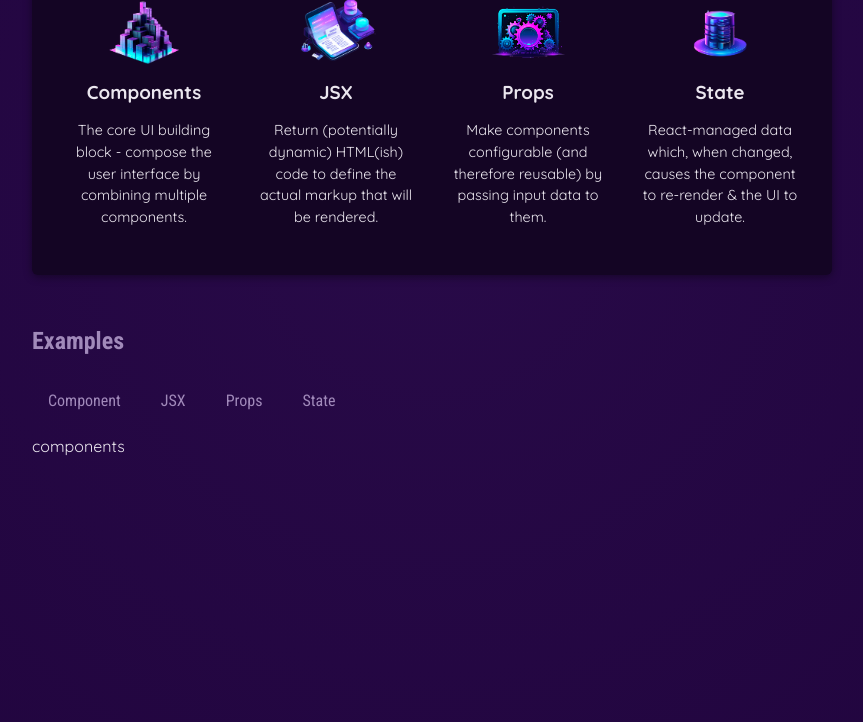
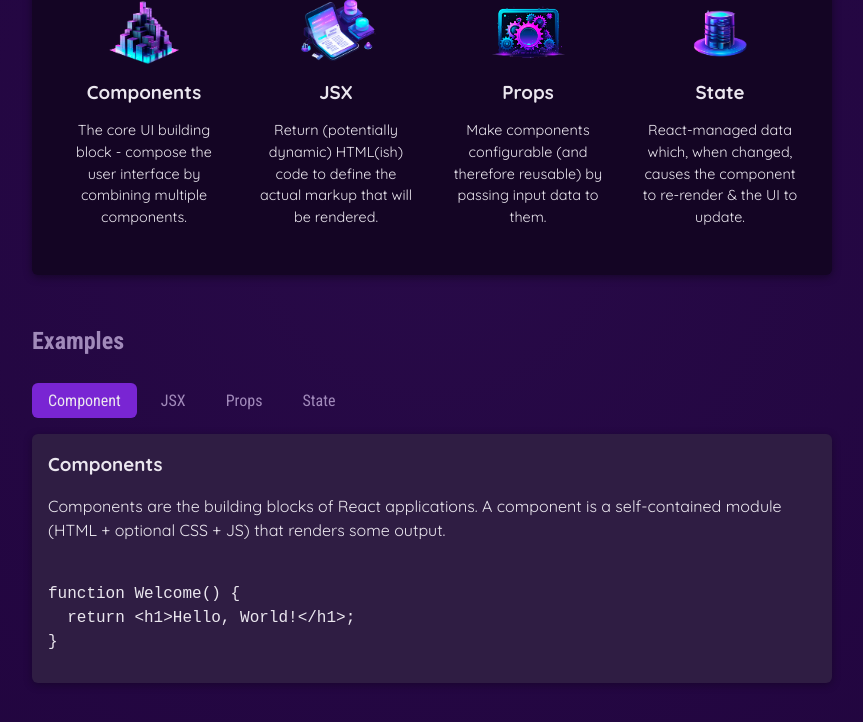
Before and after one commit to nishantcm/01-starting-project, a React (Vite) app in the folder 01-starting-project/: page / in a window 1280 px wide. Both pictures are taken after a click on the button "Component". Shown: the part 424-1146 px from the top of the page, without its empty margins (208-1071 px from the left). Built offline with nearby package versions, Linux system fonts and the light colour scheme.

Commit message:
Updated the App.jsx, TabButton.jsx and data.js files

```diff
--- a/01-starting-project/src/App.jsx
+++ b/01-starting-project/src/App.jsx
@@ -3,9 +3,9 @@
 import Header from './component/Header/Header.jsx';
 import { CoreConcept } from './component/CoreConcept.jsx';
 import TabButton from './component/TabButton.jsx';
-
+import { EXAMPLES } from './data.js';
 function App() {
-  const [ selectedTopic, setSelectedTopic ] = useState('Please click a button');
+  const [ selectedTopic, setSelectedTopic ] = useState();
 
   function handleSelect(selectedButton){
     // selectButton => 'components', 'jsx', 'props', state'
@@ -14,6 +14,20 @@
    }
 
    console.log('APP COMPONENT EXECUTING');
+   let tabContent = <p>Please select a topic.</p>
+
+   if (selectedTopic) {
+    tabContent =(
+      <div id="tab-content">
+        <h3>{EXAMPLES[selectedTopic].title}</h3>
+        <p>{EXAMPLES[selectedTopic].description}</p>
+        <pre>
+          <code>{EXAMPLES[selectedTopic].code}</code>
+        </pre>
+      </div>
+    );
+   }
+
   return (
     <div>
       <Header></Header>
@@ -34,12 +48,12 @@
         <section id="examples">
           <h2>Examples</h2>
           <menu>
-            <TabButton onSelect={() => handleSelect('components')}>Component</TabButton>
-            <TabButton onSelect={() => handleSelect('jsx')}>JSX</TabButton>
-            <TabButton onSelect={() => handleSelect('props')}>Props</TabButton>
-            <TabButton onSelect={() => handleSelect('state')}>State</TabButton>
+            <TabButton isSelected={selectedTopic ==='components' } onSelect={() => handleSelect('components')}>Component</TabButton>
+            <TabButton isSelected={selectedTopic ==='jsx' } onSelect={() => handleSelect('jsx')}>JSX</TabButton>
+            <TabButton isSelected={selectedTopic ==='props' }onSelect={() => handleSelect('props')}>Props</TabButton>
+            <TabButton isSelected={selectedTopic ==='state' }onSelect={() => handleSelect('state')}>State</TabButton>
           </menu>
-          {selectedTopic}
+            {tabContent}
         </section>
       </main>
     </div>
--- a/01-starting-project/src/component/TabButton.jsx
+++ b/01-starting-project/src/component/TabButton.jsx
@@ -1,8 +1,8 @@
-export default function TabButton({children, onSelect}){
+export default function TabButton({children, onSelect, isSelected}){
    console.log('TABBUTTON COMPONENT EXECUTING')
     return (
     <li>
-        <button onClick={onSelect}>{children}</button>
+        <button className={isSelected ? 'active' : undefined } onClick={onSelect}>{children}</button>
     </li>
     );
 }
--- a/01-starting-project/src/data.js
+++ b/01-starting-project/src/data.js
@@ -29,3 +29,54 @@
       'React-managed data which, when changed, causes the component to re-render & the UI to update.',
   },
 ];
+
+export const EXAMPLES = {
+  components: {
+    title: 'Components',
+    description:
+      'Components are the building blocks of React applications. A component is a self-contained module (HTML + optional CSS + JS) that renders some output.',
+    code: `
+function Welcome() {
+  return <h1>Hello, World!</h1>;
+}`,
+  },
+  jsx: {
+    title: 'JSX',
+    description:
+      'JSX is a syntax extension to JavaScript. It is similar to a template language, but it has full power of JavaScript (e.g., it may output dynamic content).',
+    code: `
+<div>
+  <h1>Welcome {userName}</h1>
+  <p>Time to learn React!</p>
+</div>`,
+  },
+  props: {
+    title: 'Props',
+    description:
+      'Components accept arbitrary inputs called props. They are like function arguments.',
+    code: `
+function Welcome(props) {
+  return <h1>Hello, {props.name}</h1>;
+}`,
+  },
+  state: {
+    title: 'State',
+    description:
+      'State allows React components to change their output over time in response to user actions, network responses, and anything else.',
+    code: `
+function Counter() {
+  const [isVisible, setIsVisible] = useState(false);
+
+  function handleClick() {
+    setIsVisible(true);
+  }
+
+  return (
+    <div>
+      <button onClick={handleClick}>Show Details</button>
+      {isVisible && <p>Amazing details!</p>}
+    </div>
+  );
+}`,
+  },
+};
```
